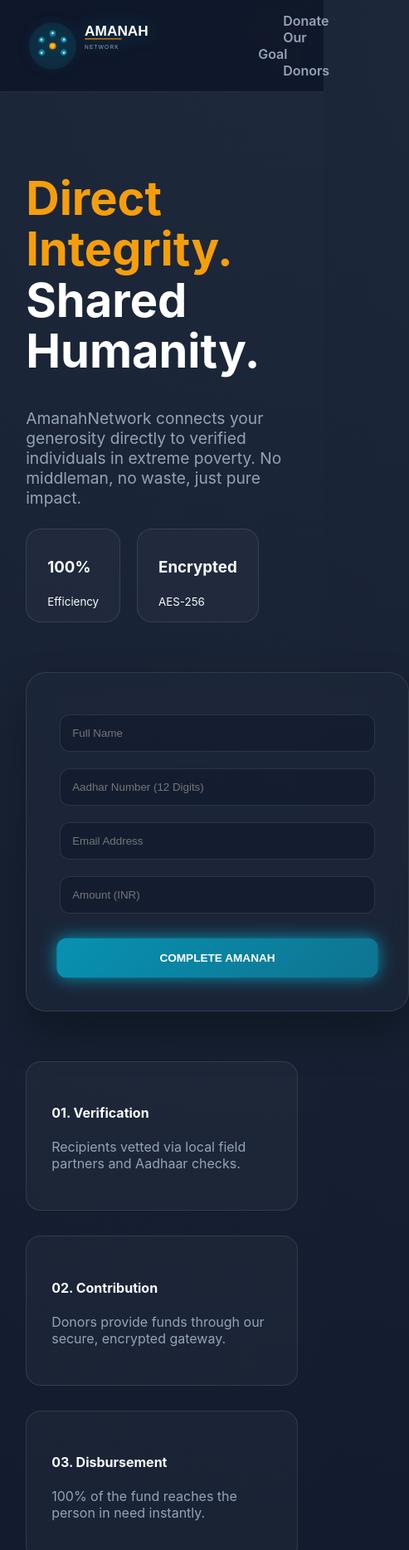
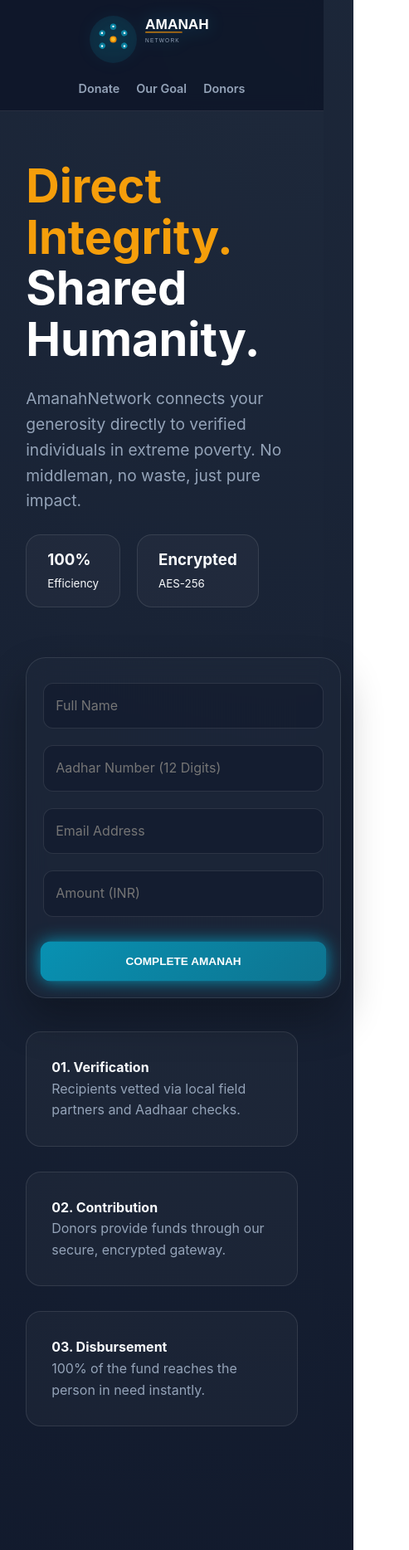
Before and after one commit to AmanahNetwork/AmanahNetwork, a website: page index.html in a window 390 px wide. Shown: the top 1868 px of the page at 83% size, 493 px wide, since content can reach past the window. Drawn offline with Linux system fonts and the light colour scheme.

Commit message:
Enhance CSS for layout and mobile adjustments
Refactor styles for improved layout and responsiveness.

```diff
--- a/style.css
+++ b/style.css
@@ -1,3 +1,12 @@
+/* ============================================================
+   1. UNIVERSAL RESET & MODERN DEFAULTS
+   ============================================================ */
+*, *::before, *::after {
+    box-sizing: border-box;
+    margin: 0;
+    padding: 0;
+}
+
 :root {
     --bg-dark: #0f172a;
     --bg-card: rgba(30, 41, 59, 0.6);
@@ -6,50 +15,166 @@
     --text-main: #f8fafc;
     --text-dim: #94a3b8;
     --glass-border: rgba(255, 255, 255, 0.1);
+    --container-width: 90%;
+    --max-width: 1200px;
+}
+
+html {
+    font-size: 100%;
+    scroll-behavior: smooth;
+    -webkit-text-size-adjust: 100%;
 }
 
 body {
-    margin: 0; font-family: 'Inter', sans-serif;
+    font-family: 'Inter', sans-serif;
+    line-height: 1.6;
+    -webkit-font-smoothing: antialiased;
     background: radial-gradient(circle at top right, #1e293b, #0f172a);
-    color: var(--text-main); min-height: 100vh; overflow-x: hidden;
+    color: var(--text-main);
+    min-height: 100vh;
+    width: 100%;
+    overflow-x: hidden; /* Prevents mobile side-scrolling */
 }
 
-nav {
-    display: flex; justify-content: space-between; align-items: center;
-    padding: 15px 8%; background: rgba(15, 23, 42, 0.9);
-    backdrop-filter: blur(10px); border-bottom: 1px solid var(--glass-border);
-    position: sticky; top: 0; z-index: 1000;
+/* ============================================================
+   2. GLOBAL LAYOUT COMPONENTS
+   ============================================================ */
+.container, .main-content {
+    width: var(--container-width);
+    max-width: var(--max-width);
+    margin: 0 auto;
 }
 
-.logo-container { min-width: 280px; }
+/* SMART MEDIA HANDLING */
+img, video, svg {
+    display: block;
+    max-width: 100%;
+    height: auto;
+}
+
+/* ============================================================
+   3. NAVIGATION (STICKY & RESPONSIVE)
+   ============================================================ */
+nav {
+    display: flex;
+    justify-content: space-between;
+    align-items: center;
+    padding: 15px 5%; /* Adjusted for better mobile spacing */
+    background: rgba(15, 23, 42, 0.9);
+    backdrop-filter: blur(10px);
+    border-bottom: 1px solid var(--glass-border);
+    position: sticky;
+    top: 0;
+    z-index: 1000;
+}
+
+.logo-container {
+    min-width: fit-content;
+}
+
+.nav-links {
+    display: flex;
+    align-items: center;
+}
 
 .nav-links a {
-    text-decoration: none; color: var(--text-dim); margin-left: 30px;
-    font-weight: 600; transition: 0.3s;
+    text-decoration: none;
+    color: var(--text-dim);
+    margin-left: 20px;
+    font-weight: 600;
+    transition: 0.3s;
+    font-size: clamp(0.9rem, 1.5vw, 1rem); /* Fluid font size */
 }
 
-.nav-links a:hover, .nav-links a.active { color: var(--gold); }
+.nav-links a:hover, .nav-links a.active {
+    color: var(--gold);
+}
 
+/* ============================================================
+   4. GLASS-MORPHISM COMPONENTS
+   ============================================================ */
 .glass-card {
-    background: var(--bg-card); backdrop-filter: blur(12px);
-    border: 1px solid var(--glass-border); border-radius: 24px;
-    padding: 40px; box-shadow: 0 25px 50px rgba(0, 0, 0, 0.3);
+    background: var(--bg-card);
+    backdrop-filter: blur(12px);
+    border: 1px solid var(--glass-border);
+    border-radius: 24px;
+    padding: clamp(20px, 5vw, 40px); /* Padding shrinks on mobile */
+    box-shadow: 0 25px 50px rgba(0, 0, 0, 0.3);
+    width: 100%;
 }
 
 .section-grid {
-    display: grid; grid-template-columns: repeat(auto-fit, minmax(300px, 1fr));
-    gap: 30px; margin-top: 60px;
+    display: grid;
+    /* This automatically stacks cards on mobile and grids them on desktop */
+    grid-template-columns: repeat(auto-fit, minmax(280px, 1fr));
+    gap: 30px;
+    margin-top: 40px;
 }
 
 .feature-box {
-    background: rgba(255, 255, 255, 0.03); padding: 30px;
-    border-radius: 18px; border: 1px solid var(--glass-border);
+    background: rgba(255, 255, 255, 0.03);
+    padding: 30px;
+    border-radius: 18px;
+    border: 1px solid var(--glass-border);
+    transition: transform 0.3s ease;
 }
 
+.feature-box:hover {
+    transform: translateY(-5px);
+}
+
+/* ============================================================
+   5. STATS & INTERACTIVE ELEMENTS
+   ============================================================ */
+.stats-bar {
+    display: flex;
+    flex-wrap: wrap; /* Allows wrapping on small screens */
+    justify-content: space-around;
+    align-items: center;
+    margin-bottom: 50px;
+    padding: 20px 0;
+    border-top: 2px solid var(--teal) !important;
+}
+
+.stat-item {
+    text-align: center;
+    padding: 10px;
+    flex: 1 1 200px; /* Base size of 200px, but grows/shrinks */
+}
+
+.stat-value {
+    font-size: clamp(1.8rem, 5vw, 2.8rem); /* Massive on desktop, readable on mobile */
+    color: var(--gold);
+    margin: 5px 0;
+    font-weight: 800;
+}
+
+.blurred-info {
+    filter: blur(8px);
+    background: rgba(255,255,255,0.05);
+    color: transparent;
+    border-radius: 4px;
+    padding: 0 5px;
+    user-select: none;
+}
+
+/* ============================================================
+   6. FORMS & BUTTONS
+   ============================================================ */
 input {
-    width: 100%; padding: 14px; margin: 10px 0; border-radius: 12px;
-    background: rgba(15, 23, 42, 0.5); border: 1px solid var(--glass-border);
-    color: white; box-sizing: border-box;
+    width: 100%;
+    padding: 14px;
+    margin: 10px 0;
+    border-radius: 12px;
+    background: rgba(15, 23, 42, 0.5);
+    border: 1px solid var(--glass-border);
+    color: white;
+    font: inherit;
+}
+
+input:focus {
+    outline: none;
+    border-color: var(--teal);
 }
 
 @keyframes glowPulse {
@@ -59,13 +184,50 @@ input {
 }
 
 .btn-primary {
-    width: 100%; padding: 16px; background: linear-gradient(135deg, var(--teal), #0e7490);
-    color: white; border: none; border-radius: 12px; font-weight: 700;
-    cursor: pointer; animation: glowPulse 2s infinite ease-in-out; margin-top: 20px;
+    width: 100%;
+    padding: 16px;
+    background: linear-gradient(135deg, var(--teal), #0e7490);
+    color: white;
+    border: none;
+    border-radius: 12px;
+    font-weight: 700;
+    cursor: pointer;
+    animation: glowPulse 2s infinite ease-in-out;
+    margin-top: 20px;
+    transition: 0.3s;
 }
 
-.stats-bar { display: flex; justify-content: space-around; align-items: center; margin-bottom: 50px; border-top: 2px solid var(--teal) !important; }
-.stat-value { font-size: 2.8rem; color: var(--gold); margin: 5px 0; font-weight: 800; }
-.blurred-info { filter: blur(8px); background: rgba(255,255,255,0.05); color: transparent; border-radius: 4px; padding: 0 5px; }
+.btn-primary:active {
+    transform: scale(0.98);
+}
 
-.main-footer { margin-top: 100px; padding: 60px 8%; background: #070b14; border-top: 1px solid var(--glass-border); text-align: left; }
+/* ============================================================
+   7. FOOTER
+   ============================================================ */
+.main-footer {
+    margin-top: 100px;
+    padding: 60px 5%;
+    background: #070b14;
+    border-top: 1px solid var(--glass-border);
+}
+
+/* ============================================================
+   8. SPECIFIC MOBILE ADJUSTMENTS
+   ============================================================ */
+@media (max-width: 600px) {
+    nav {
+        flex-direction: column;
+        gap: 15px;
+        text-align: center;
+    }
+
+    .nav-links {
+        margin-left: 0;
+        justify-content: center;
+        width: 100%;
+    }
+
+    .nav-links a {
+        margin: 0 10px;
+    }
+}
```
